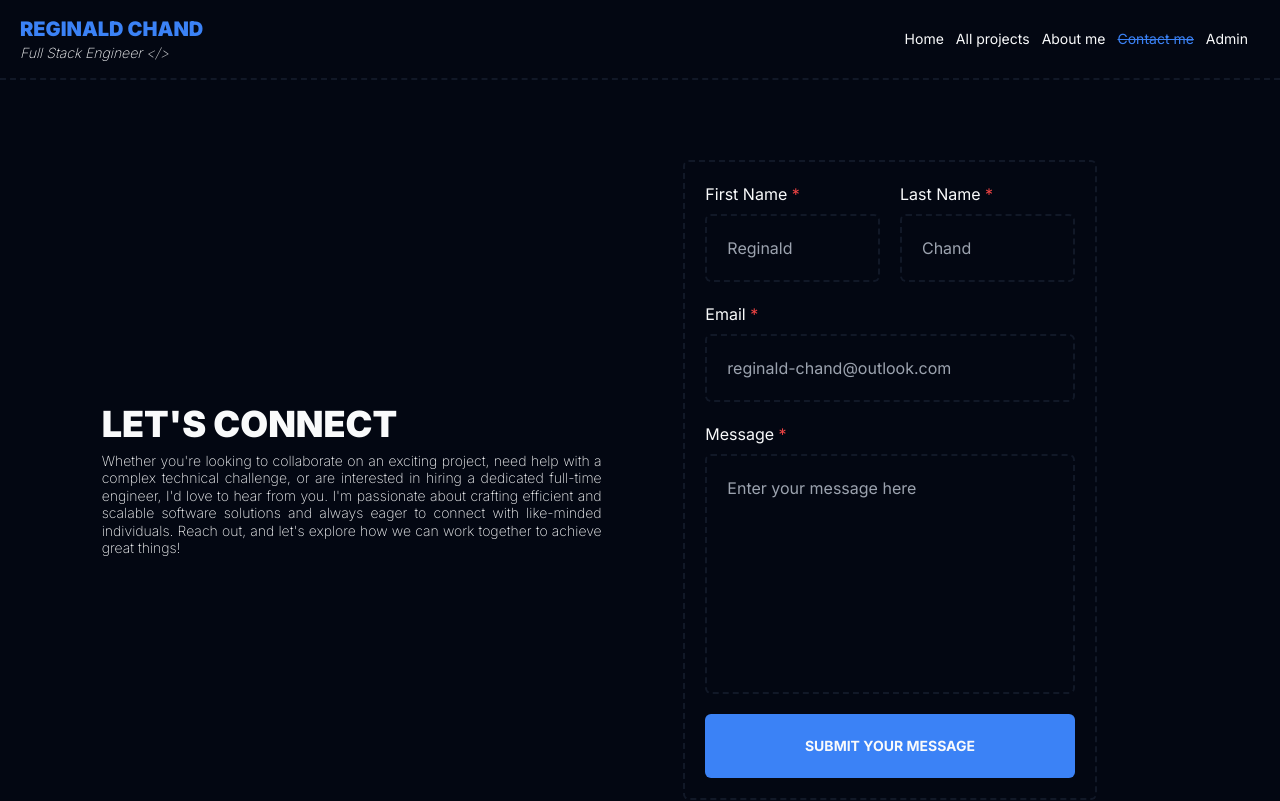
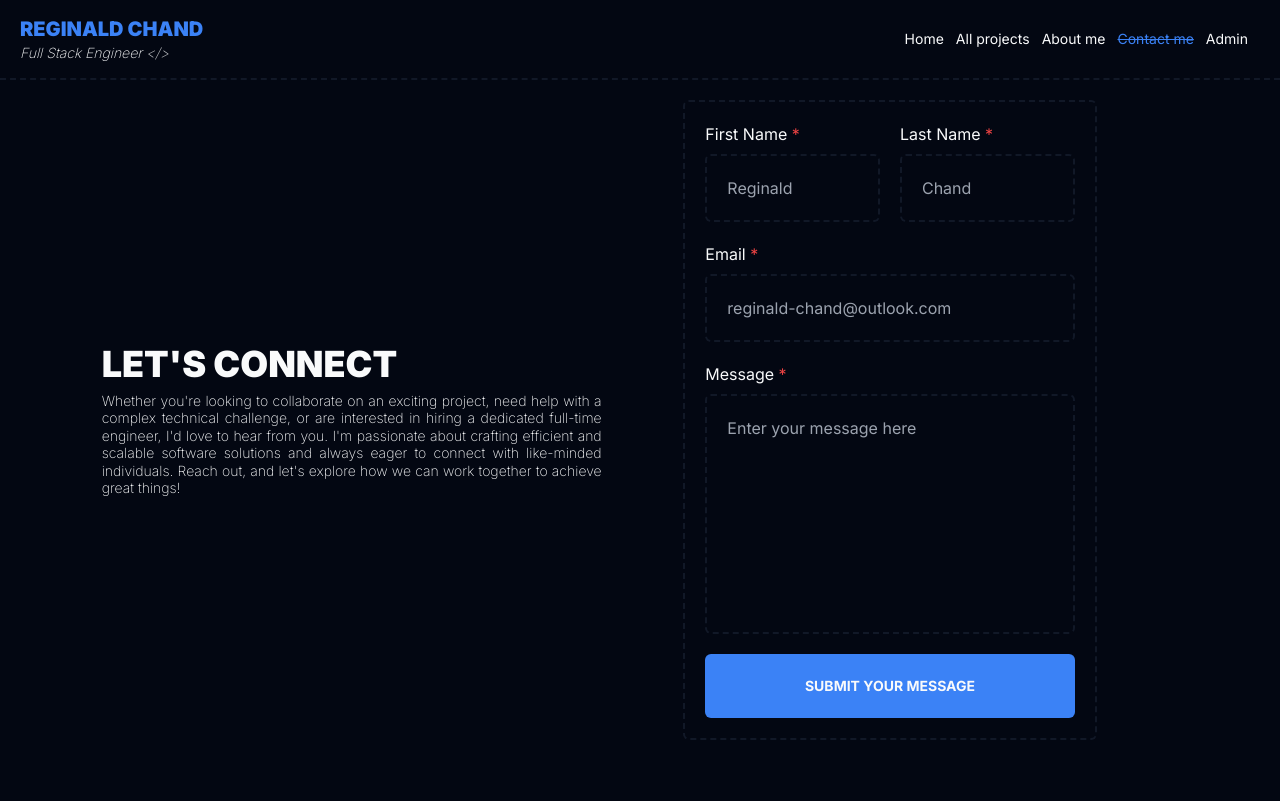
Before and after one commit to reginald-chand/personal-portfolio-2024, a Next.js app: page /contact in a window 1280 px wide. Shown: the top 801 px of the page. Built offline with nearby package versions, Linux system fonts and the light colour scheme.

Commit message:
Remove height

```diff
--- a/app/components/ui/page/contact/contact-section.tsx
+++ b/app/components/ui/page/contact/contact-section.tsx
@@ -114,7 +114,7 @@
   };
 
   return (
-    <section className="w-full min-h-screen p-5 flex flex-row-reverse items-center justify-center xl:justify-evenly">
+    <section className="w-full p-5 flex flex-row-reverse items-center justify-center xl:justify-evenly">
       <ToastContainer />
       <form className="w-full xl:w-1/3 md:p-5 grid lg:grid-cols-2 gap-5 md:border-2 border-dashed border-gray-900 rounded-md">
         <div>
```
